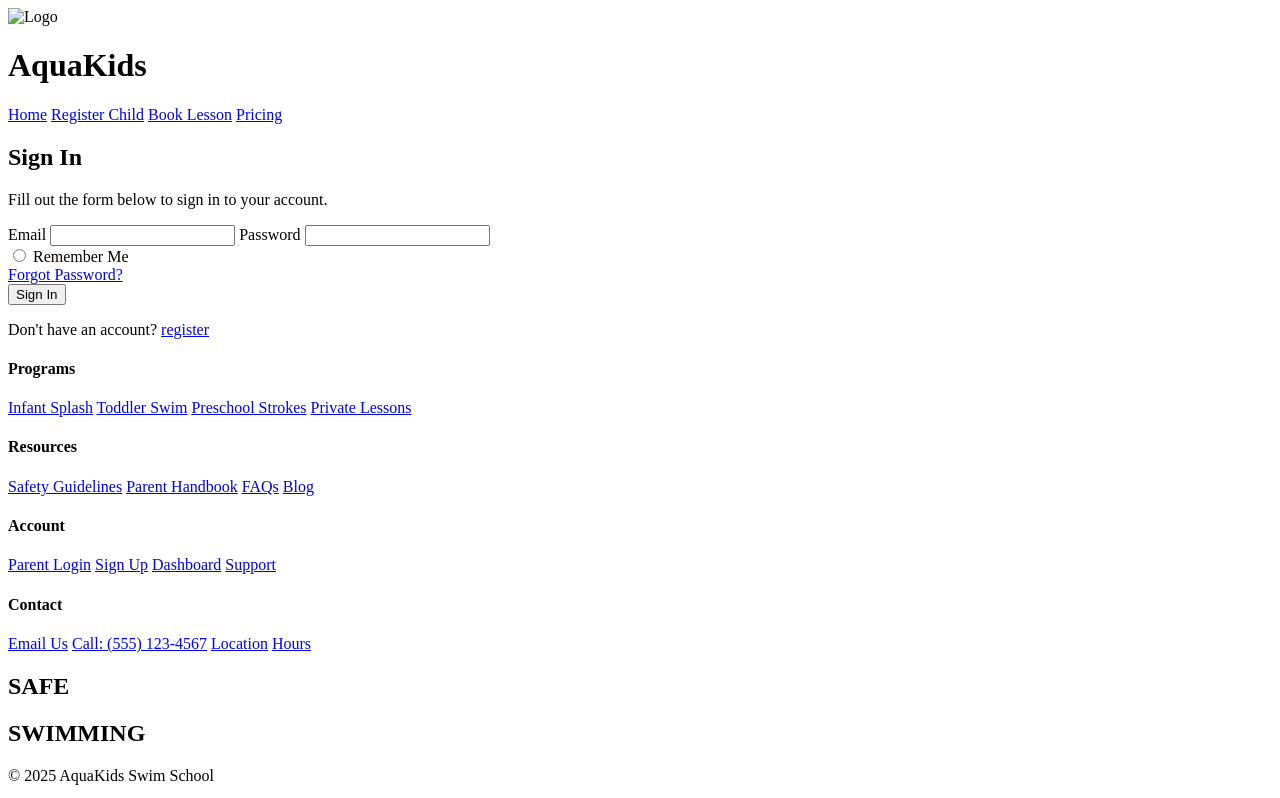
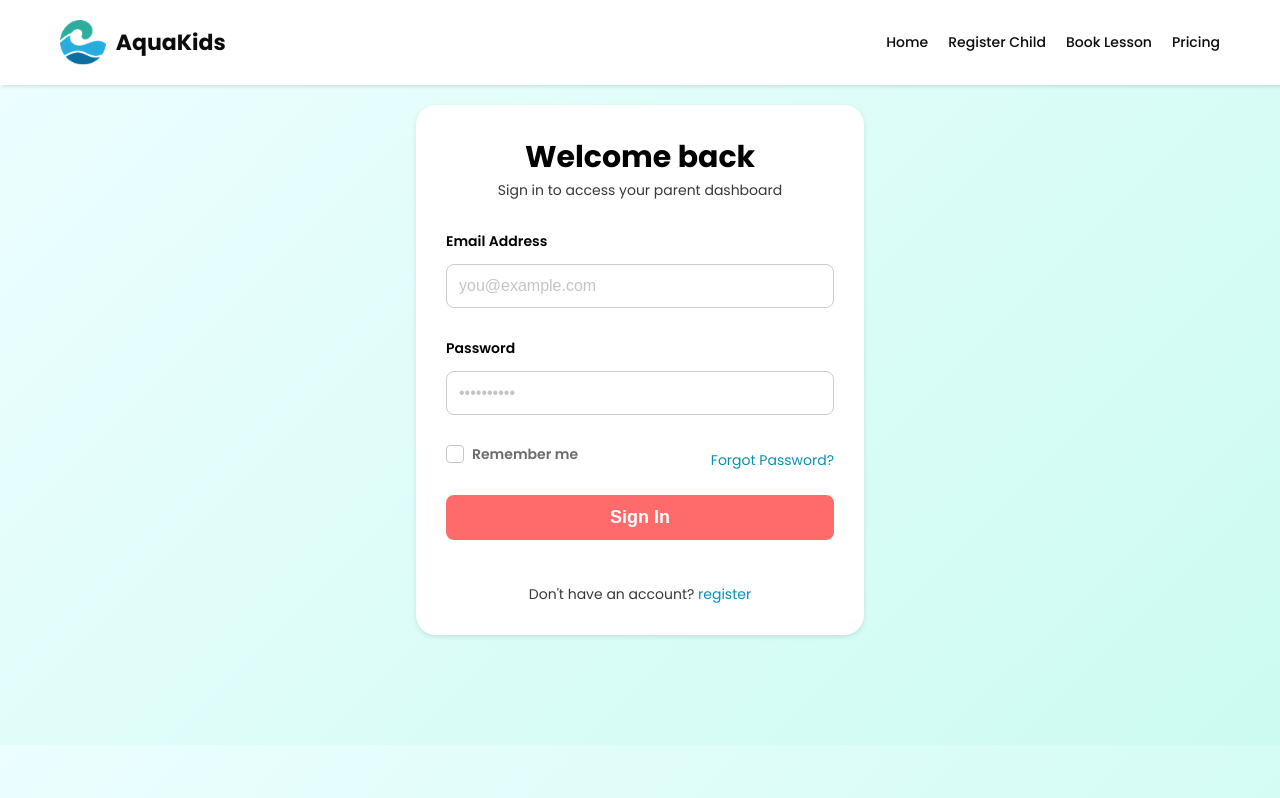
Before and after one commit to athenkosimagada/swim-school-management, a website: page public/login.html in a window 1280 px wide. Shown: the top 798 px of the page. Drawn offline with nearby package versions, Linux system fonts and the light colour scheme.

Commit message:
added styles for login

```diff
--- /dev/null
+++ b/public/css/login.css
@@ -0,0 +1,170 @@
+/* Nav */
+.nav-links a {
+    color: #0c0c0c;
+}
+
+.logo {
+    color: #0c0c0c;
+}
+
+.logo h1 {
+    font-size: 22px;
+    font-weight: bold;
+}
+
+.navbar {
+    background: #ffffff;
+    box-shadow: 2px 2px 3px rgba(0, 0, 0, 0.1);
+}
+
+main {
+    background: linear-gradient(135deg, #ecfeff, #ccfbf1);
+    margin-top: 85px;
+}
+
+/* Form Styles */
+
+.form-container {
+    max-width: 448px;
+    max-height: auto;
+    margin: 0 auto;
+    margin-bottom: 90px;
+    padding: 0px 30px 0px 30px;
+    border-radius: 20px;
+    background-color: #ffffff;
+    box-shadow: 0 2px 5px rgba(0, 0, 0, 0.1);
+}
+
+.form-container h2 {
+    padding-top: 30px;
+    text-align: center;
+    color: #000000;
+    font-size: 30px;
+}
+
+.form-container p {
+    text-align: center;
+    font-size: 14px;
+    color: #383838;
+    margin-bottom: 30px;
+}
+
+.form-container form {
+    display: flex;
+    flex-direction: column;
+}
+
+form label {
+    color: #000000;
+    margin-bottom: 12px;
+    font-size: 14px;
+    font-weight: 600;
+}
+
+form input {
+    width: 100%;
+    padding: 12px;
+    margin-bottom: 30px;
+    border: 1px solid #ccc;
+    border-radius: 8px;
+    font-size: 16px;
+}
+
+input::placeholder{
+    color: #c5c5c5;
+}
+
+.remember-me {
+    display: flex;
+    justify-content: space-between;
+    align-items: center;
+    gap: 10px;
+    margin-bottom: 20px;
+}
+
+.remember-left {
+    display: flex;
+    align-items: center;
+    gap: 8px;
+    font-size: 14px;
+    color: #6b6b6b;
+    cursor: pointer;
+}
+
+.remember-left input[type="checkbox"] {
+    padding: 8px;
+    width: 14px;
+    height: 14px;
+    border: 1px solid #c6c6c7;
+    border-radius: 4px;
+    appearance: none;
+    -webkit-appearance: none;
+    -moz-appearance: none;
+    background: #fff;
+    cursor: pointer;
+    display: inline-flex;
+    align-items: center;
+    justify-content: center;
+    vertical-align: middle;
+    margin: 0;
+}
+
+.remember-left span {
+    line-height: 14px;
+}
+
+.remember-left span {
+    display: inline-block;
+    line-height: 16px;
+    vertical-align: middle;
+}
+
+.remember-left {
+    align-items: center;
+}
+
+.remember-left input[type="checkbox"]:checked {
+    background: #ff6b6b;
+    border-color: #ff6b6b;
+}
+
+.remember-left input[type="checkbox"]:checked::after {
+    content: '\2713';
+    color: #fff;
+    font-size: 12px;
+    line-height: 1;
+}
+
+.remember-me a {
+    color: #0891b2;
+    font-size: 14px;
+    text-decoration: none;
+}
+
+.remember-me a:hover {
+    text-decoration: underline;
+}
+
+.remember-me a {
+    color: #0891b2;
+    font-size: 14px;
+    font-weight: 400;
+}
+
+form button {
+    width: 100%;
+    padding: 12px;
+    margin-bottom: 20px;
+    border: none;
+    border-radius: 8px;
+    background-color: #ff6b6b;
+    color: #ffffff;
+    font-size: 18px;
+    font-weight: 600;
+    cursor: pointer;
+    transition: background-color 0.3s ease;
+}
+
+form a {
+    color: #0891b2;
+}
--- a/public/sign-in.html
+++ b/public/login.html
@@ -5,37 +5,51 @@
     <meta charset="UTF-8" />
     <meta name="viewport" content="width=device-width, initial-scale=1.0" />
     <title>AquaKids | Sign In</title>
-    <link rel="stylesheet" href="css/style.css" />
+    <link rel="stylesheet" href="css/common.css" />
+    <link rel="stylesheet" href="css/login.css" />
+
+    <link href="https://cdn.jsdelivr.net/npm/remixicon@3.5.0/fonts/remixicon.css" rel="stylesheet" />
+
+    <link href="https://fonts.googleapis.com/css2?family=Poppins:wght@300;400;500;600;700&family=Pacifico&display=swap"
+        rel="stylesheet" />
 </head>
 
 <body>
-    <header>
+    <header class="navbar">
+        <div class="nav-container">
             <div class="logo">
-            <img src="logo.png" alt="Logo" />
+                <img src="assets/images/logo.png" alt="AquaKids Logo" />
                 <h1>AquaKids</h1>
             </div>
 
-        <nav>
+            <nav class="nav-links">
                 <a href="index.html">Home</a>
                 <a href="intake.html">Register Child</a>
                 <a href="booking.html">Book Lesson</a>
                 <a href="pricing.html">Pricing</a>
             </nav>
+
+            <div class="menu-icon">
+                <i class="ri-menu-line"></i>
+            </div>
+        </div>
     </header>
 
     <main>
         <div class="form-container">
-            <h2>Sign In</h2>
-            <p>Fill out the form below to sign in to your account.</p>
+            <h2>Welcome back </h2>
+            <p>Sign in to access your parent dashboard</p>
             <form action="sign-in.html" method="POST">
-                <label for="email">Email</label>
-                <input type="email" id="email" name="email" required />
+                <label for="email">Email Address</label>
+                <input type="email" id="email" name="email" placeholder="you@example.com" required />
 
                 <label for="password">Password</label>
-                <input type="password" id="password" name="password" required />
+                <input type="password" id="password" name="password" placeholder="••••••••••" required />
                 <div class="remember-me">
-                    <input type="radio" id="remember" name="remember" value="remember" />
-                    <label for="remember">Remember Me</label><br />
+                    <label class="remember-left">
+                        <input type="checkbox" id="remember" name="remember" value="remember" />
+                        <span>Remember me</span>
+                    </label>
                     <a href="#">Forgot Password?</a>
                 </div>
                 <button type="submit">Sign In</button>
--- a/public/register.html
+++ b/public/register.html
@@ -5,47 +5,56 @@
     <meta charset="UTF-8" />
     <meta name="viewport" content="width=device-width, initial-scale=1.0" />
     <title>AquaKids | Register</title>
-    <link rel="stylesheet" href="styles.css" />
+    <link rel="stylesheet" href="css/common.css" />
+    <link rel="stylesheet" href="css/login.css">
+
+    <link href="https://cdn.jsdelivr.net/npm/remixicon@3.5.0/fonts/remixicon.css" rel="stylesheet" />
 </head>
 
 <body>
-    <header>
+    <header class="navbar">
+        <div class="nav-container">
             <div class="logo">
-            <img src="logo.png" alt="Logo" />
+                <img src="assets/images/logo.png" alt="AquaKids Logo" />
                 <h1>AquaKids</h1>
             </div>
 
-        <nav>
+            <nav class="nav-links">
                 <a href="index.html">Home</a>
                 <a href="intake.html">Register Child</a>
                 <a href="booking.html">Book Lesson</a>
                 <a href="pricing.html">Pricing</a>
             </nav>
+
+            <div class="menu-icon">
+                <i class="ri-menu-line"></i>
+            </div>
+        </div>
     </header>
 
     <main>
         <div class="form-container">
             <h2>Register Your Child</h2>
-            <p>Fill out the form below to register your child for a swim lesson.</p>
+            <p>Join AquaKids and start your child's swimming journey</p>
             <form action="register.html" method="POST">
                 <label for="name">Name</label>
-                <input type="text" id="name" name="name" required />
+                <input type="text" id="name" name="name" placeholder="Emily" required />
 
                 <label for="lastname">Last Name</label>
-                <input type="text" id="lastname" name="lastname" required />
+                <input type="text" id="lastname" name="lastname" placeholder="Smith" required />
 
                 <label for="email">Email</label>
-                <input type="email" id="email" name="email" required />
+                <input type="email" id="email" name="email" placeholder="you@example.com" required />
 
                 <label for="password">Password</label>
-                <input type="password" id="password" name="password" required />
+                <input type="password" id="password" name="password" placeholder="••••••••••" required />
 
                 <label for="confirmPassword">Re-enter Password</label>
-                <input type="password" id="confirmPassword" name="confirmPassword" required />
+                <input type="password" id="confirmPassword" name="confirmPassword" placeholder="••••••••••" required />
 
                 <button type="submit">Register</button>
                 <br>
-                <p>Already have an account? <a href="sign-in.html">sign-in</a></p>
+                <p>Already have an account? <a href="login.html">sign-in</a></p>
             </form>
 
         </div>
```
Also changed, not shown: public/about.html (+1 -1 lines), public/booking.html (+1 -1 lines), public/child_profile.html (+1 -1 lines). Lines whose indentation alone changed are shown as unchanged.
